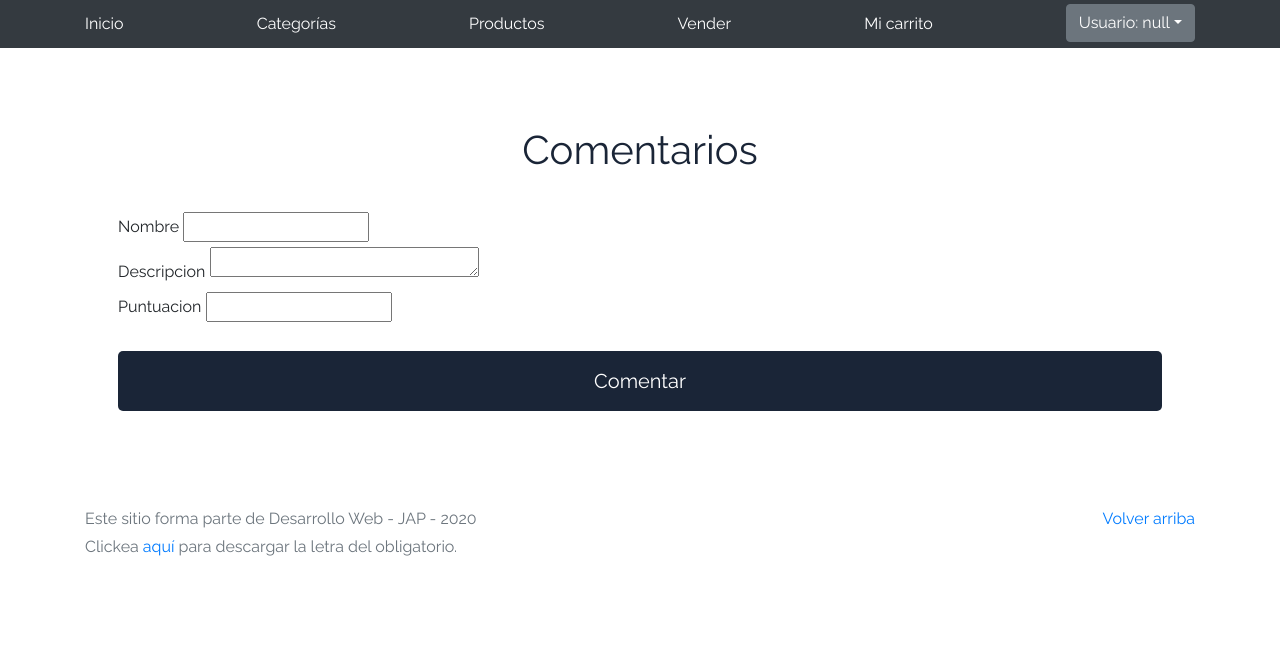
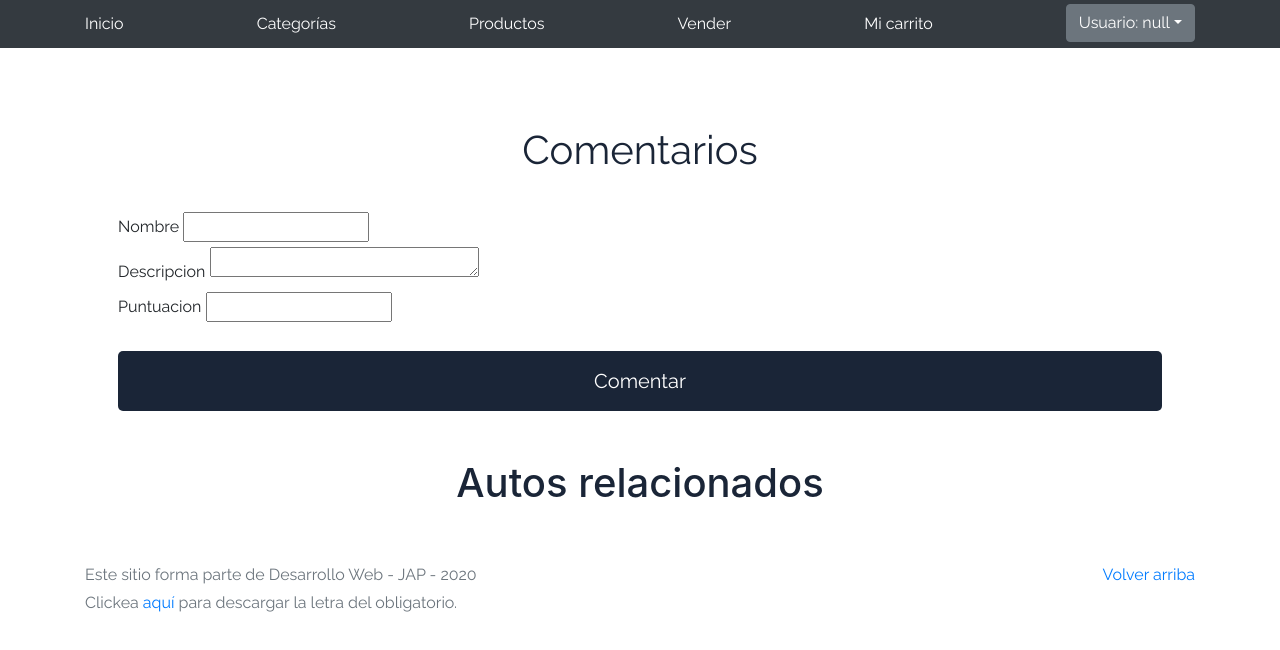
Before and after one commit to ExequielGcu/e-mercado, a plain HTML site: page product-info.html in a window 1280 px wide. Drawn offline with Linux system fonts and the light colour scheme; no server answers.

Commit message:
Add files via upload

```diff
--- a/product-info.html
+++ b/product-info.html
@@ -60,6 +60,12 @@
       <br>
       <button  class="button" onclick="gaurdarComentario()">Comentar</button>
     </div>
+
+    <div id="autosRelacionados">
+      <h1>Autos relacionados</h1>
+    </div>
+
+
   </div>
   <footer class="text-muted">
     <div class="container">
```
Also changed, not shown: principal.html (+4 -0 lines).
